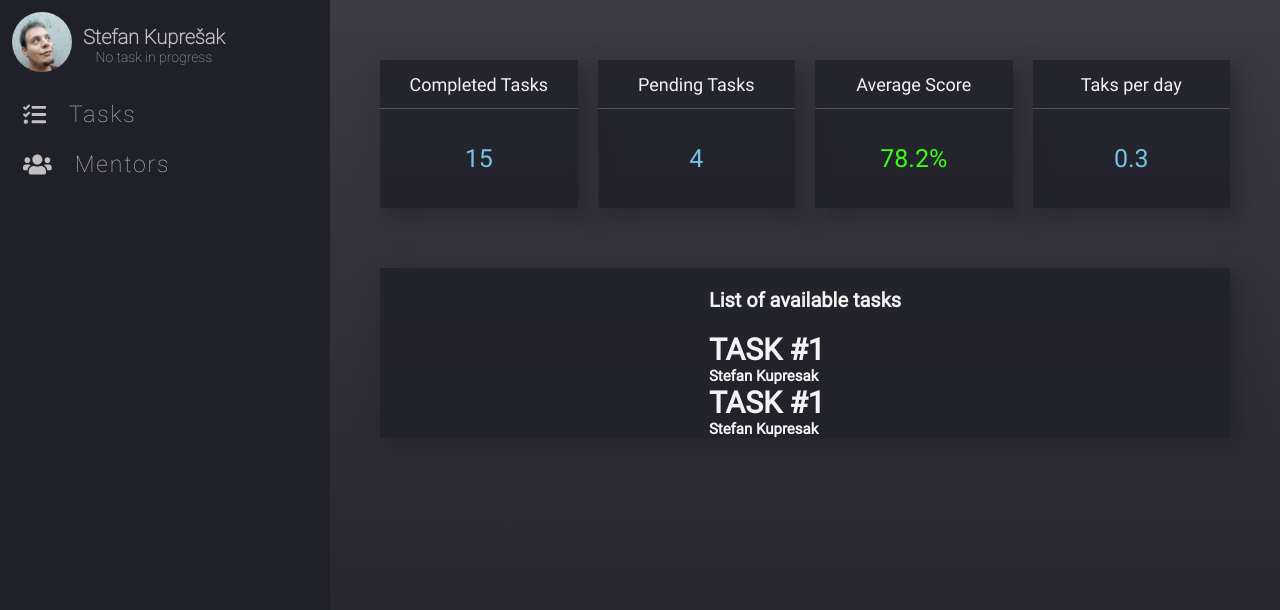
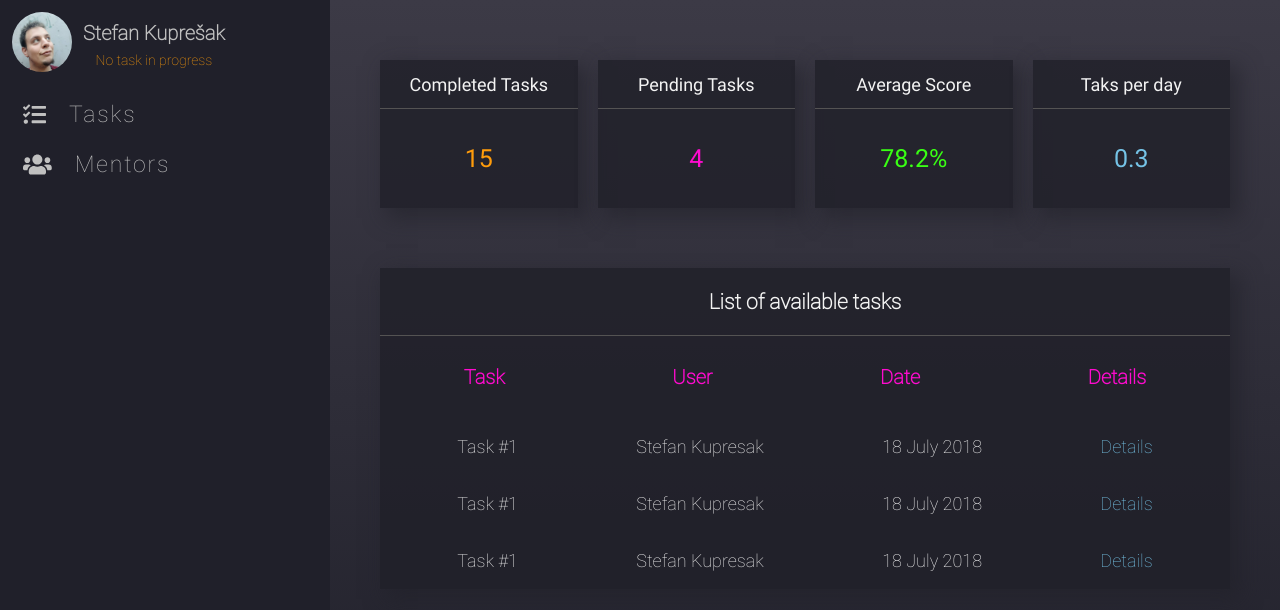
Before and after one commit to dev-cyprium/Timings, a React (Create React App) app: page /tasks in a window 1280 px wide. Shown: the top 610 px of the page. Built offline with nearby package versions, Linux system fonts and the light colour scheme.

Commit message:
finish beta verison of task list

```diff
--- a/src/layout/profile.css
+++ b/src/layout/profile.css
@@ -23,5 +23,7 @@
 }
 
 .Profile__name span {
+  padding-top: .5em;
   font-size: 1.4rem;
+  color: #ff9c0b;
 }
--- a/src/task/Task.js
+++ b/src/task/Task.js
@@ -2,10 +2,10 @@ import React from 'react';
 
 const Task = (props) => (
   <div className="Task">
-    <h1 className="Task__title Task__title--uppcase">Task #1</h1>
-    <h2>
-      <strong>Stefan Kupresak</strong>
-    </h2>
+      <p>Task #1</p>
+      <p>Stefan Kupresak</p>
+      <p>18 July 2018</p>
+      <a href="#">Details</a>
   </div>
 );
 
--- a/src/task/TaskList.js
+++ b/src/task/TaskList.js
@@ -4,11 +4,18 @@ import Task from './Task';
 
 const TaskList = () => (
   <div className="TaskList">
-    <div className="TaskList__title">
-      <h1>List of available tasks</h1>
+    <h3 className="TaskList__title">List of available tasks</h3>
+    <div className="TaskList__head">
+      <p>Task</p>
+      <p>User</p>
+      <p>Date</p>
+      <p>Details</p>
     </div>
+    <div className="TaskList__body">
       <Task />
       <Task />
+      <Task />
+    </div>
   </div>
 );
 
--- a/src/task/TaskView.js
+++ b/src/task/TaskView.js
@@ -24,8 +24,8 @@ class TaskView extends React.Component {
     return (
       <div className='content--main'>
         <div className="Panel">
-          <TaskPanelInfo label="Completed Tasks" val="15"    color="neon-blue" />
-          <TaskPanelInfo label="Pending Tasks"   val="4"     color="neon-blue" />
+          <TaskPanelInfo label="Completed Tasks" val="15"    color="neon-orange" />
+          <TaskPanelInfo label="Pending Tasks"   val="4"     color="neon-pink" />
           <TaskPanelInfo label="Average Score"   val="78.2%" color="neon-green" />
           <TaskPanelInfo label="Taks per day"    val="0.3"   color="neon-blue" />
         </div>
--- a/src/task/tasks.css
+++ b/src/task/tasks.css
@@ -51,19 +51,51 @@
   color: #39ff14;
 }
 
-/* Task list */
-
-.TaskList__title h1 {
-  font-size: 2rem;
-  padding: 1em 0;
+.TaskPanel__completed--neon-orange {
+  color: #ff9c0b;
 }
 
-.Task__title {
-  font-size: 3rem;
+.TaskPanel__completed--neon-pink {
+  color: #ff0bcf;
 }
 
-.Task__title--uppcase {
-  text-transform: uppercase;
+
+/* Task list */
+.TaskList {
+  font-size: 1.8rem;
+  font-family: 'Roboto Thin';
+  font-weight: normal;
+  width:100%;
+}
+
+.TaskList a {
+  text-decoration: none;
+  color: #75c3e6;
+}
+
+.TaskList__title {
+  text-align: center;
+  padding: 1em 0;
+  border-bottom: 1px solid #545353;
+}
+
+.TaskList__head {
+  font-weight: bold;
+  color:#ff0bcf;
+  display:flex;
+  justify-content: space-around;
+  font-size:2rem;
+  padding:1.45em 0;
+}
+
+.TaskList__body {
+  min-height: 10rem;
+}
+
+.Task {
+  display:flex;
+  justify-content: space-around;
+  padding: 1em;
 }
 
 @media only screen and (max-width:1300px) {
```
Also changed, not shown: src/layout/navigation.css (line endings or trailing spaces).
